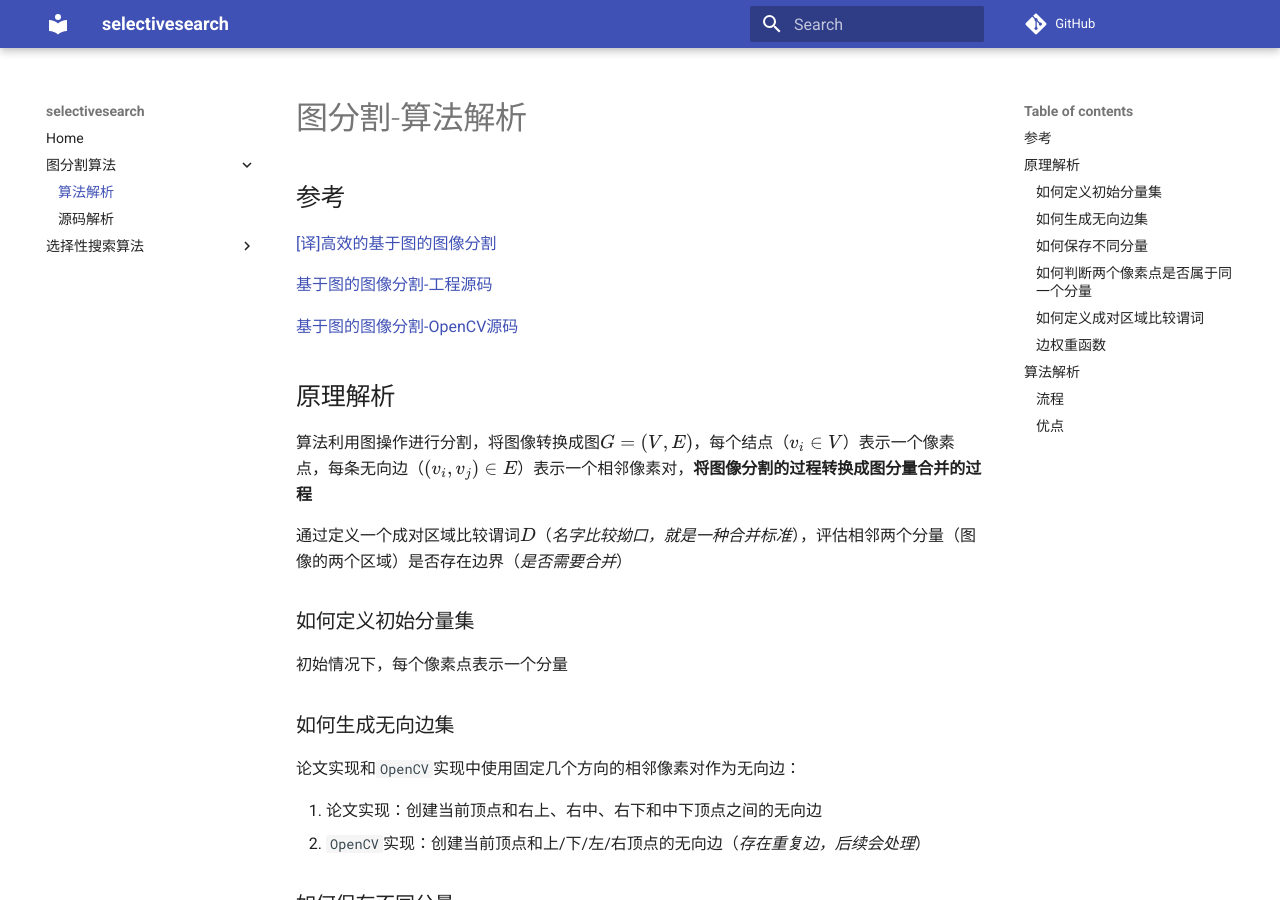
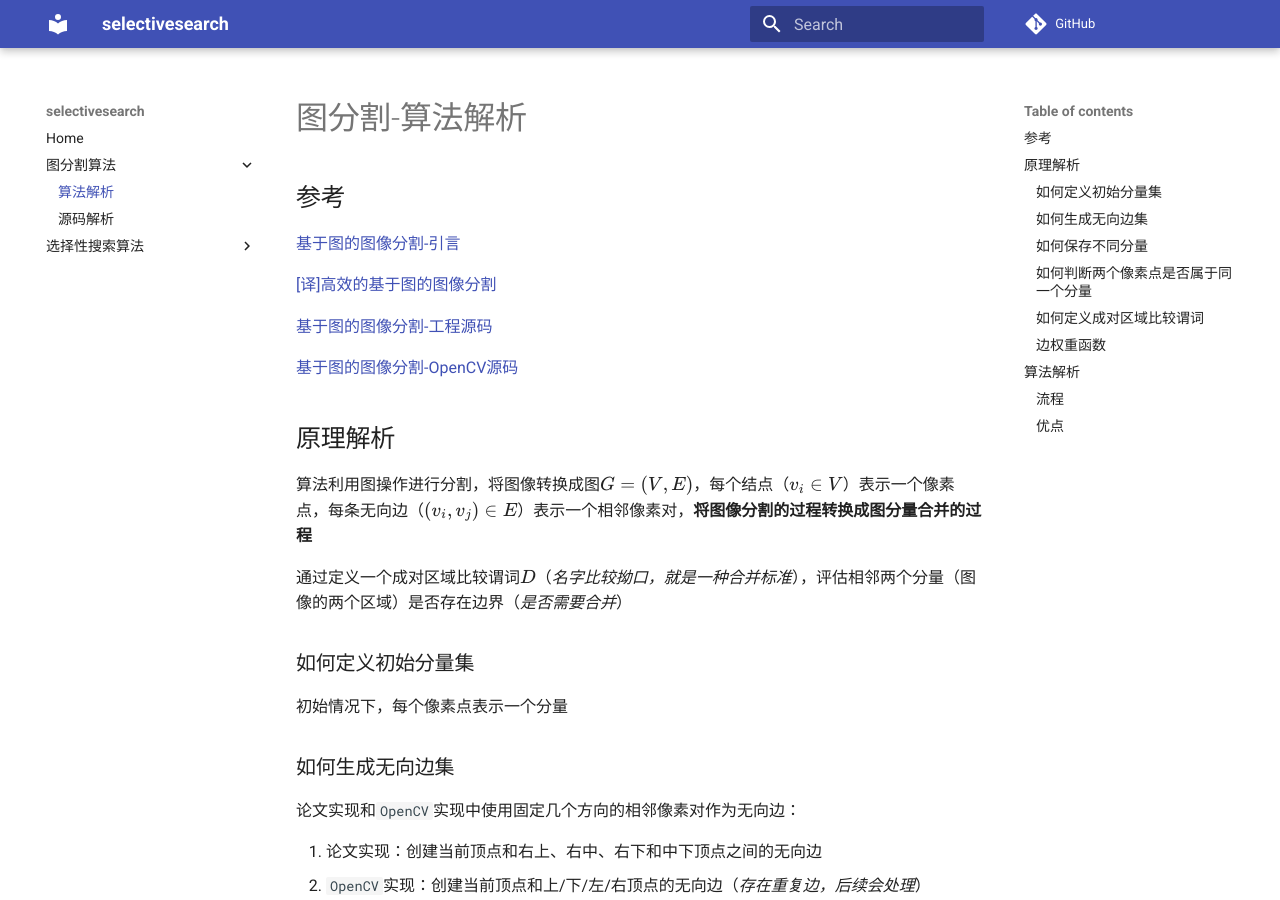
Before and after one commit to object-detection-algorithm/selectivesearch, an MkDocs documentation site: the page built from docs/图分割-算法解析.md, in a window 1280 px wide and 900 px high. Built offline with MkDocs 1.6.1 and Material for MkDocs 9.7.7, drawn with Linux system fonts in a browser that asks for light colours; formulas are drawn with MathJax 3; comment, search, counter and statistics services are not loaded.

Commit message:
docs(graphseg): 更新参考链接

```diff
--- a/docs/图分割-算法解析.md
+++ b/docs/图分割-算法解析.md
@@ -2,6 +2,8 @@
 # 图分割-算法解析
 
 ## 参考
+
+[基于图的图像分割-引言](https://zhujian.tech/posts/2e594804.html)
 
 [[译]高效的基于图的图像分割](https://zhujian.tech/posts/44a20d07.html)
 
```
